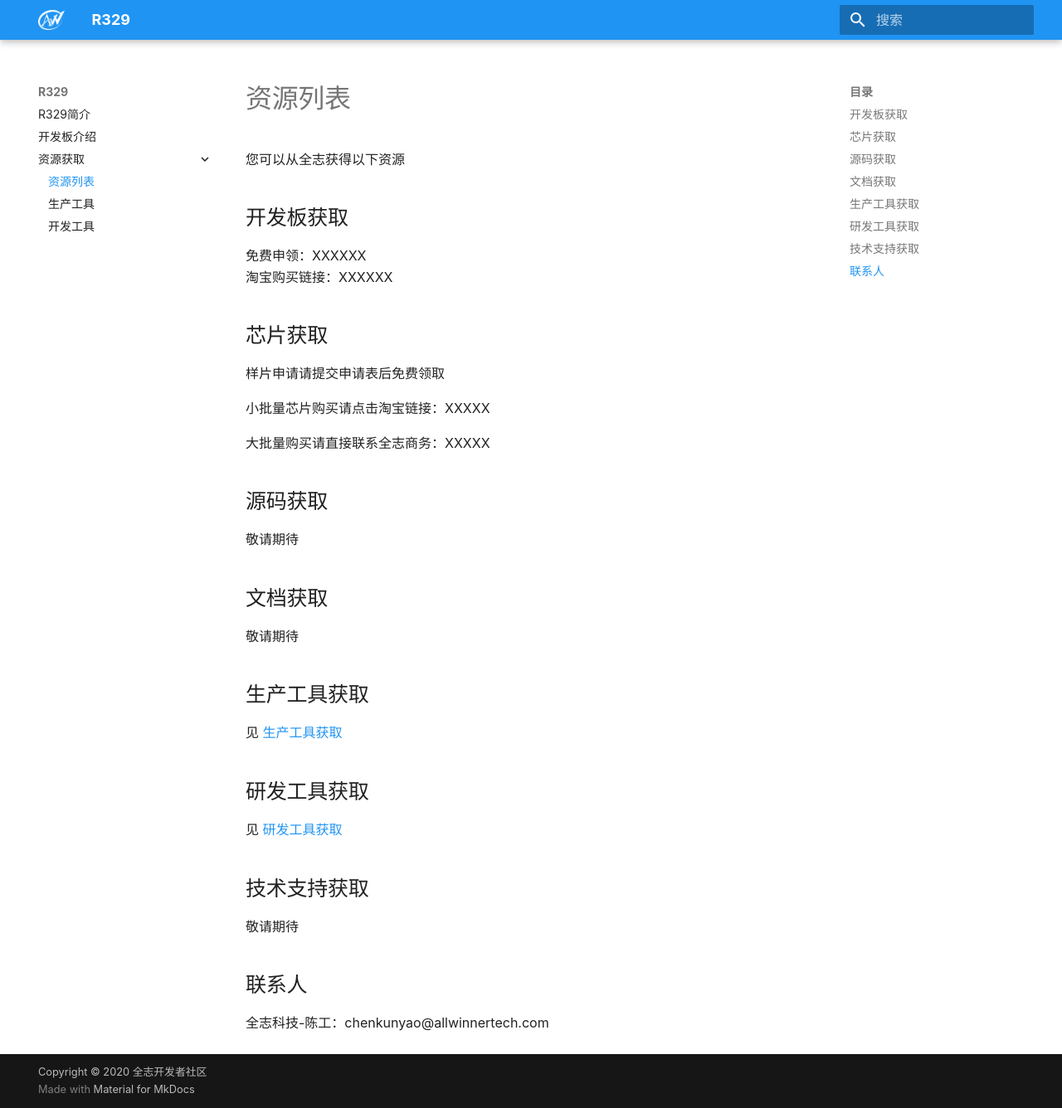
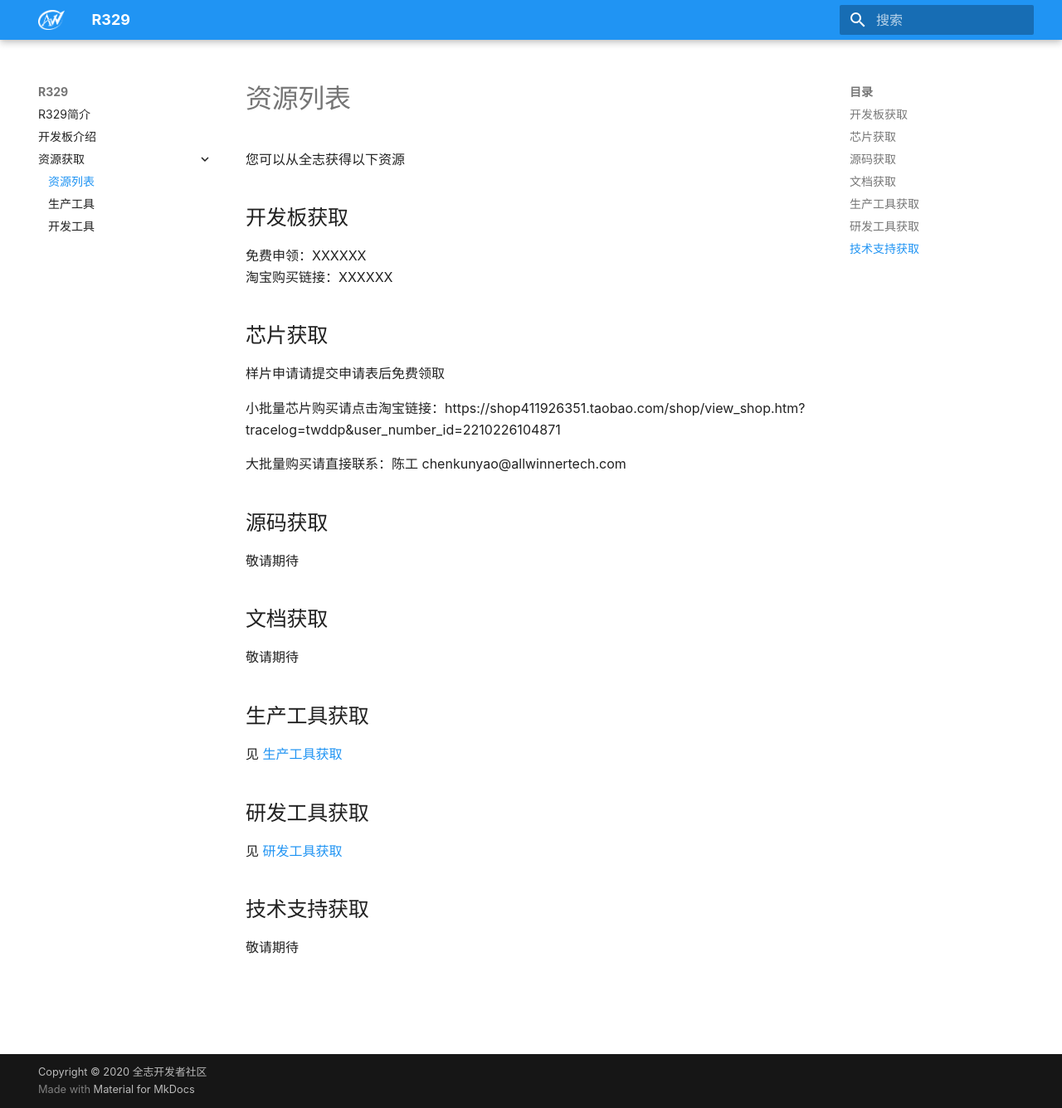
Before and after one commit to aw-yht/R329, an MkDocs documentation site: the page built from docs/getsource/getsource.md, in a window 1280 px wide and 1336 px high. Shown: the whole window at 83% size. Built offline with MkDocs 1.6.1 and Material for MkDocs 9.7.7, drawn with Linux system fonts in a browser that asks for light colours.

Commit message:
增加淘宝链接
Signed-off-by: kirin <402041446@qq.com>

```diff
--- a/docs/getsource/getsource.md
+++ b/docs/getsource/getsource.md
@@ -12,9 +12,9 @@
 
 样片申请请提交申请表后免费领取
 
-小批量芯片购买请点击淘宝链接：XXXXX
+小批量芯片购买请点击淘宝链接：https://shop411926351.taobao.com/shop/view_shop.htm?tracelog=twddp&user_number_id=2210226104871
 
-大批量购买请直接联系全志商务：XXXXX
+大批量购买请直接联系：陈工 chenkunyao@allwinnertech.com
 
 ## 源码获取
 敬请期待
@@ -33,7 +33,3 @@
 ## 技术支持获取
 
 敬请期待
-
-## 联系人
-
-全志科技-陈工：chenkunyao@allwinnertech.com
```
